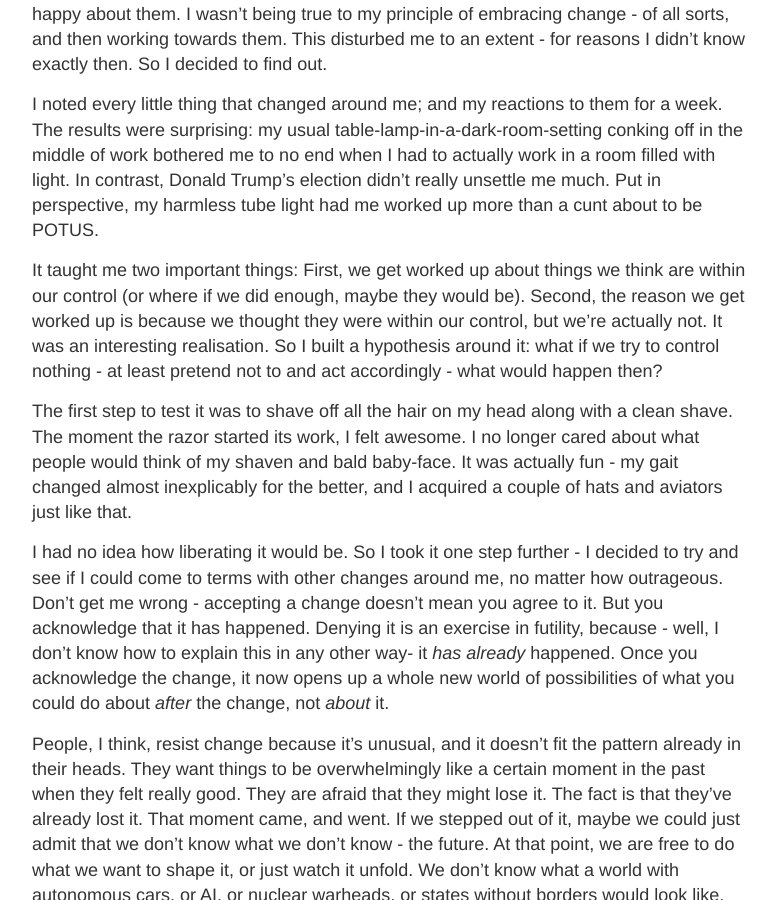
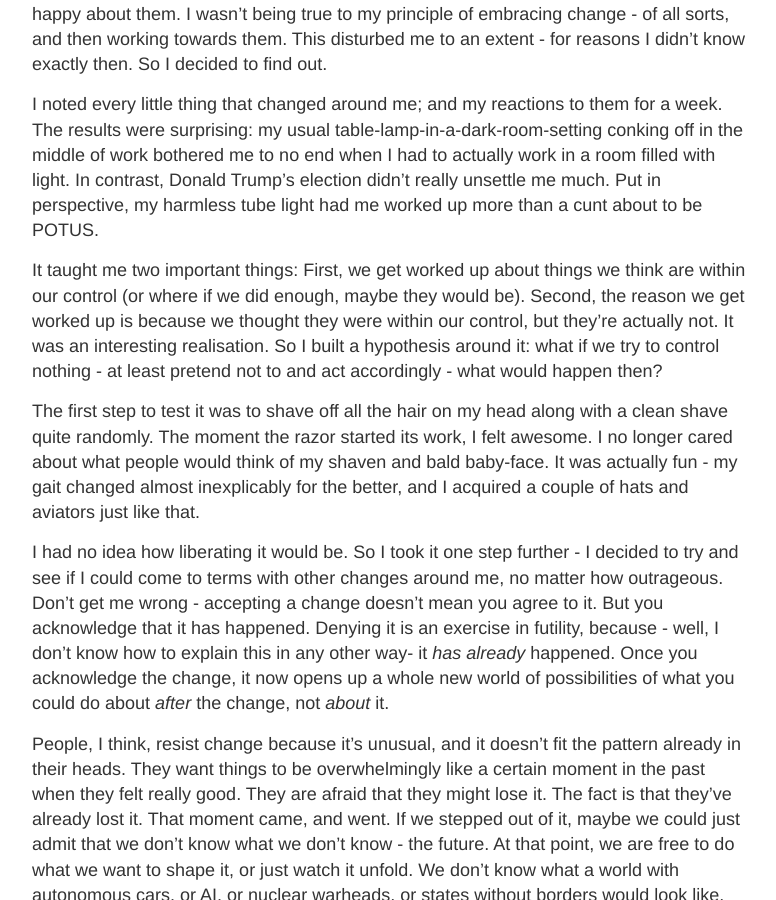
Before and after one commit to jethroFloyd/blog, a Jekyll site: the page built from _posts/2016-11-17-Cars-Change-Hariharan.md, in a window 1280 px wide and 900 px high, scrolled down 789 px. Shown: the whole window, without its empty margins (248-1024 px from the left). Built offline with Jekyll 4.4.1, drawn with Linux system fonts in a browser that asks for light colours; comment, search, counter and statistics services are not loaded.

Commit message:
Cars, Change and Hariharan - Edits

```diff
--- a/_posts/2016-11-17-Cars-Change-Hariharan.md
+++ b/_posts/2016-11-17-Cars-Change-Hariharan.md
@@ -15,9 +15,9 @@ As an aspiring entrepreneur, I like to think that being open to and embracing ch
 
 I noted every little thing that changed around me; and my reactions to them for a week. The results were surprising: my usual table-lamp-in-a-dark-room-setting conking off in the middle of work bothered me to no end when I had to actually work in a room filled with light. In contrast, Donald Trump's election didn't really unsettle me much. Put in perspective, my harmless tube light had me worked up more than a cunt about to be POTUS.
 
-It taught me two important things: First, we get worked up about things we think are within our control (or where if we did enough, maybe they would be). Second, the reason we get worked up is because we thought they were within our control, but we're actually not. It was an interesting realisation. So I built a hypothesis around it: what if we try to control nothing - at least pretend not to and act accordingly - what would happen then?
+It taught me two important things: First, we get worked up about things we think are within our control (or where if we did enough, maybe they would be). Second, the reason we get worked up is because we thought they were within our control, but they're actually not. It was an interesting realisation. So I built a hypothesis around it: what if we try to control nothing - at least pretend not to and act accordingly - what would happen then?
 
-The first step to test it was to shave off all the hair on my head along with a clean shave. The moment the razor started its work, I felt awesome. I no longer cared about what people would think of my shaven and bald baby-face. It was actually fun - my gait changed almost inexplicably for the better, and I acquired a couple of hats and aviators just like that.
+The first step to test it was to shave off all the hair on my head along with a clean shave quite randomly. The moment the razor started its work, I felt awesome. I no longer cared about what people would think of my shaven and bald baby-face. It was actually fun - my gait changed almost inexplicably for the better, and I acquired a couple of hats and aviators just like that.
 
 I had no idea how liberating it would be. So I took it one step further - I decided to try and see if I could come to terms with other changes around me, no matter how outrageous. Don't get me wrong - accepting a change doesn't mean you agree to it. But you acknowledge that it has happened. Denying it is an exercise in futility, because - well, I don't know how to explain this in any other way- it _has already_ happened. Once you acknowledge the change, it now opens up a whole new world of possibilities of what you could do about _after_ the change, not _about_ it.
 
```
